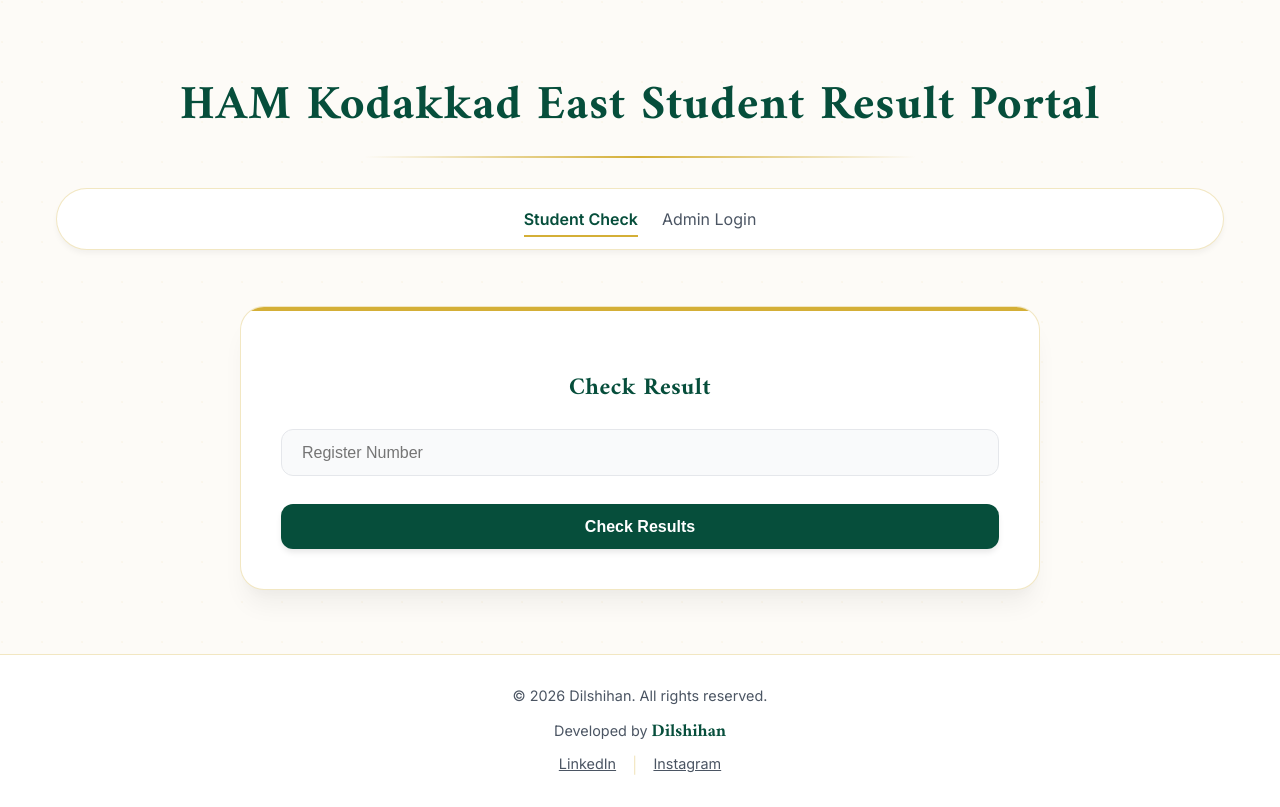
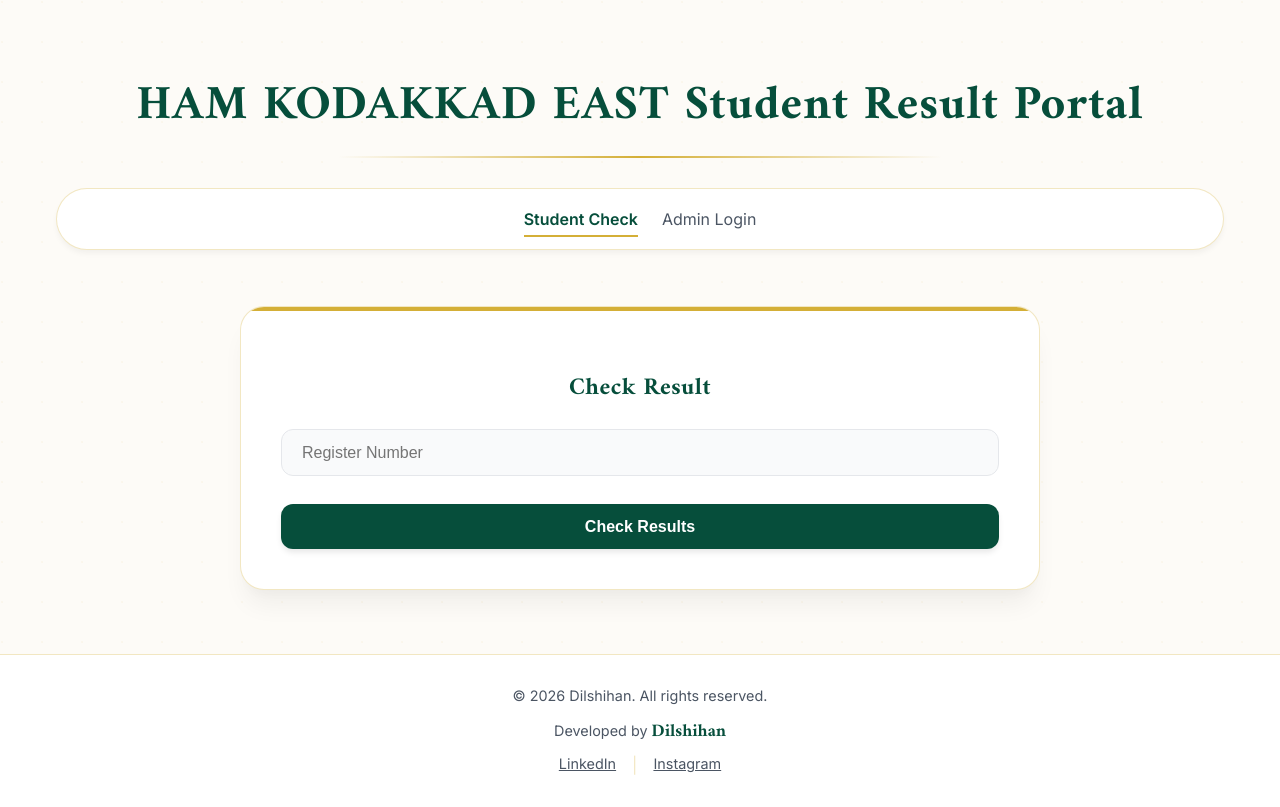
Before and after one commit to dilshihan/student-marks, a React (Vite) app in the folder frontend/: page / in a window 1280 px wide. Built offline with nearby package versions, Linux system fonts and the light colour scheme.

Commit message:
after change logo

```diff
--- a/frontend/index.html
+++ b/frontend/index.html
@@ -3,12 +3,14 @@
 
 <head>
   <meta charset="UTF-8" />
-  <link rel="icon" type="image/svg+xml" href="/SmallSquareLogoJpg.jpg" />
+  <link rel="icon" type="image/jpeg" href="/WhatsApp Image 2026-03-07 at 12.01.34 PM.jpeg" />
   <meta name="viewport" content="width=device-width, initial-scale=1.0" />
-  <title>HAM</title>
+  <title>HAM KODAKKAD EAST</title>
   <link rel="preconnect" href="https://fonts.googleapis.com">
   <link rel="preconnect" href="https://fonts.gstatic.com" crossorigin>
-  <link href="https://fonts.googleapis.com/css2?family=Amiri:wght@400;700&family=Playfair+Display:wght@400;700;900&family=Inter:wght@300;400;600&display=swap" rel="stylesheet">
+  <link
+    href="https://fonts.googleapis.com/css2?family=Amiri:wght@400;700&family=Playfair+Display:wght@400;700;900&family=Inter:wght@300;400;600&display=swap"
+    rel="stylesheet">
 </head>
 
 <body>
--- a/frontend/src/App.jsx
+++ b/frontend/src/App.jsx
@@ -29,7 +29,7 @@ function App() {
     <Router>
       <div className="app">
         <div className="page-wrapper">
-          <h1 className="title">HAM Kodakkad East Student Result Portal</h1>
+          <h1 className="title">HAM KODAKKAD EAST Student Result Portal</h1>
           <Navigation />
           <Routes>
             <Route path="/" element={<User />} />
```
Also changed, not shown: frontend/public/WhatsApp Image 2026-03-07 at 12.01.34 PM.jpeg (added).
